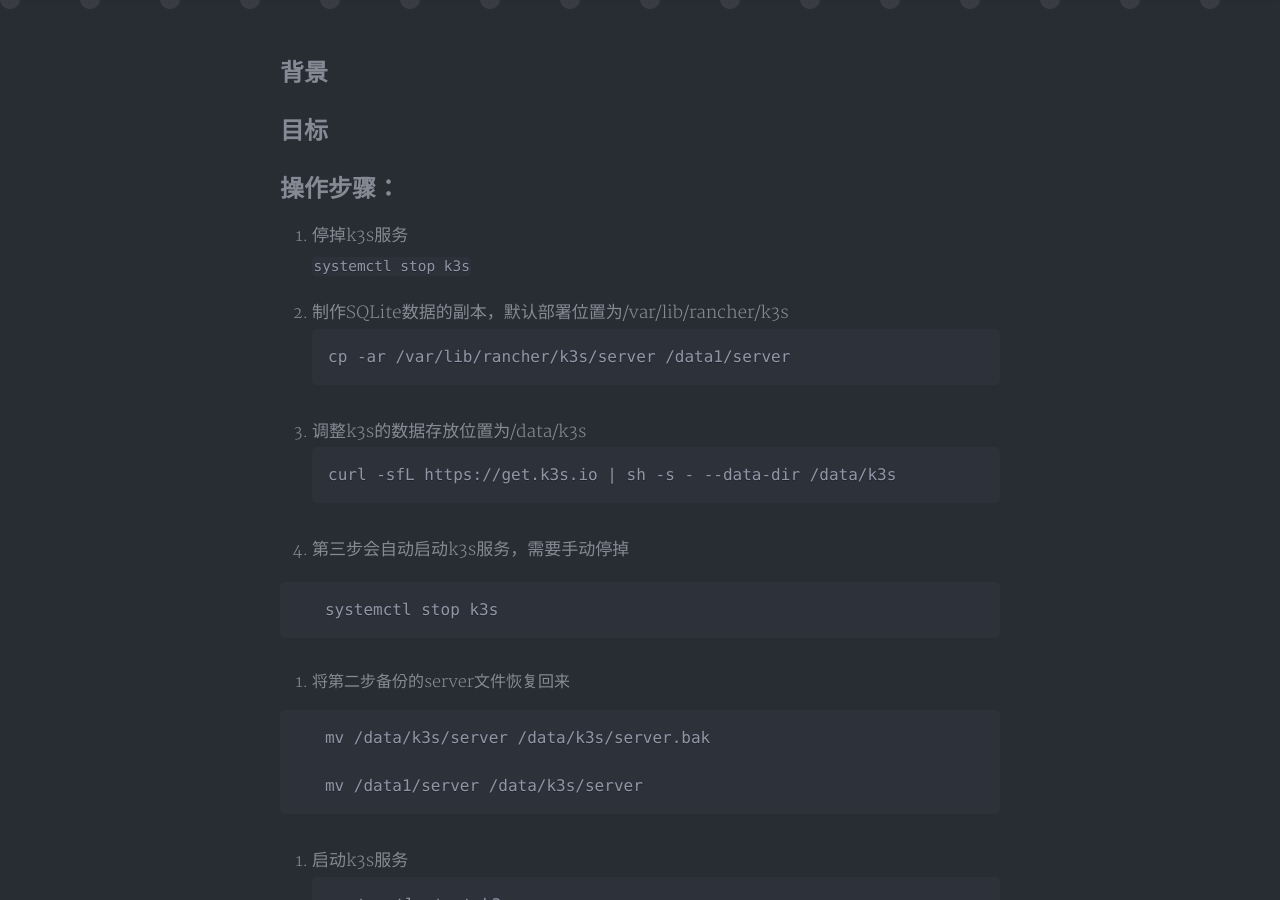
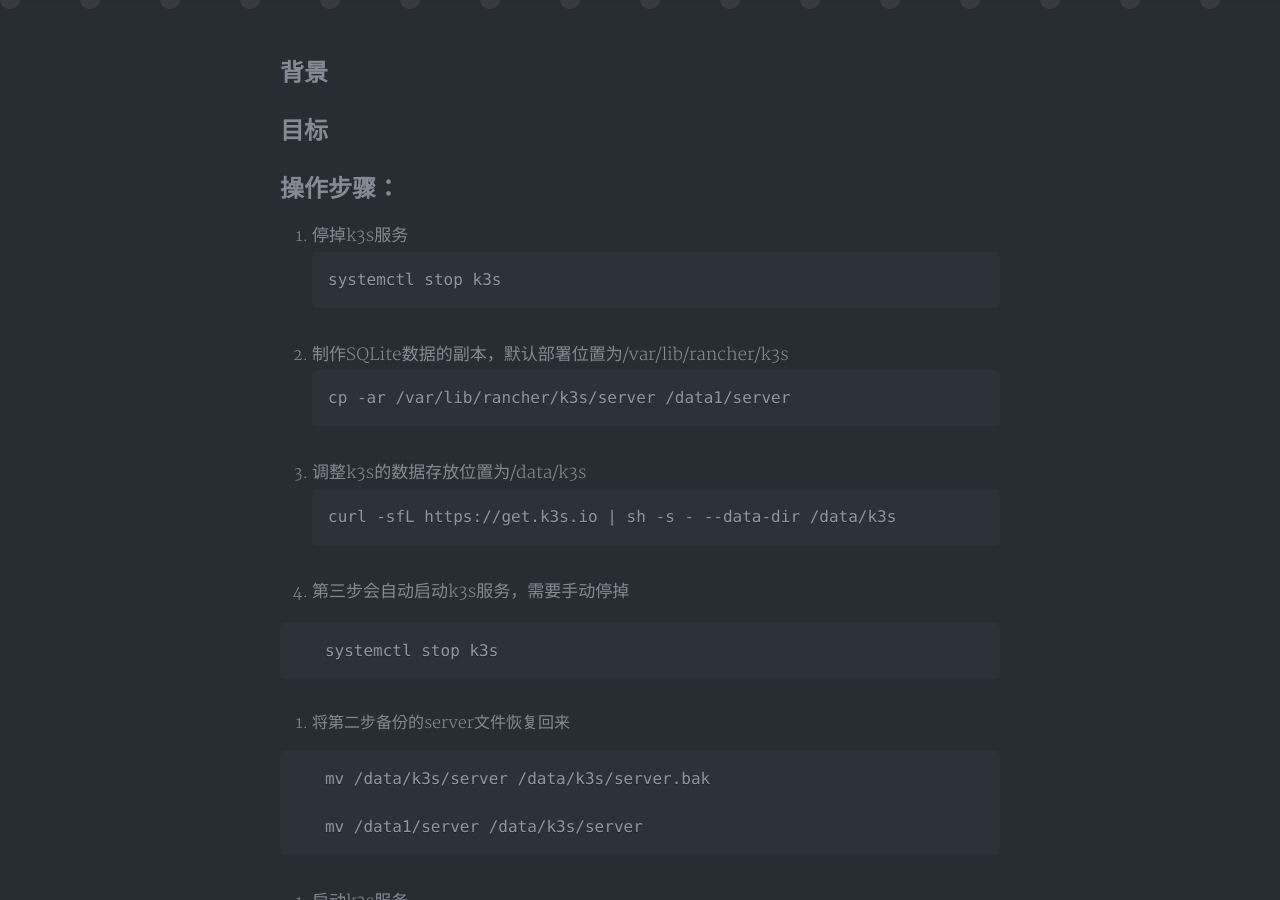
Before and after one commit to zcsee/zcsee.github.io, a Jekyll site: the page built from _posts/2023-02-09-k3s更改数据存放位置.md, in a window 1280 px wide and 900 px high, scrolled down 341 px. Built offline with Jekyll 4.4.1, drawn with Linux system fonts in a browser that asks for light colours; nearby versions of some CDN libraries; a style sheet for code colours, icons or effects is not loaded.

Commit message:
增加k3s修改数据目录的方案

````diff
--- a/_posts/2023-02-09-k3s更改数据存放位置.md
+++ b/_posts/2023-02-09-k3s更改数据存放位置.md
@@ -17,8 +17,9 @@ tags: k3s data-dir
 
 1. 停掉k3s服务
 
-   `systemctl stop k3s`
-
+   ```shell
+   systemctl stop k3s
+   ```
 2. 制作SQLite数据的副本，默认部署位置为/var/lib/rancher/k3s
 
    ```shell
@@ -30,17 +31,11 @@ tags: k3s data-dir
    ```shell
    curl -sfL https://get.k3s.io | sh -s - --data-dir /data/k3s
    ```
-
-
-
 4.  第三步会自动启动k3s服务，需要手动停掉
 
    ```shell
    systemctl stop k3s
    ```
-
-
-
 5.  将第二步备份的server文件恢复回来
 
    ```shell
@@ -48,9 +43,6 @@ tags: k3s data-dir
 
    mv /data1/server /data/k3s/server
    ```
-
-
-
 6. 启动k3s服务
 
    ```shell
````
